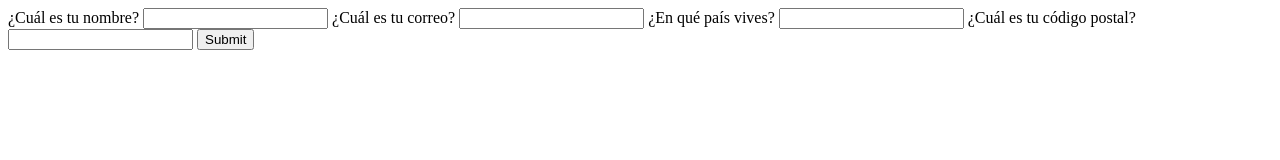
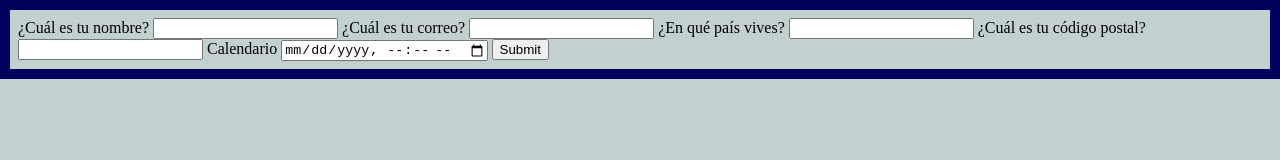
Before and after one commit to javierpd45/Curso-Definitivo-de-HTML-y-CSS, a plain HTML site: page claseCalendario/claseCalendario.html in a window 1280 px wide. Drawn offline with Linux system fonts and the light colour scheme.

Commit message:
Cambios en calendario y select

```diff
--- a/claseCalendario/claseCalendario.html
+++ b/claseCalendario/claseCalendario.html
@@ -5,6 +5,7 @@
     <meta http-equiv="X-UA-Compatible" content="IE=edge">
     <meta name="viewport" content="width=device-width, initial-scale=1.0">
     <title>Calendario</title>
+    <link rel="stylesheet" href="/css/style.css">
 </head>
 <body>
    <main>
@@ -25,7 +26,30 @@
             <span>¿Cuál es tu código postal?</span>
             <input type="text" name="cp" id="cp" autocomplete="postal-code" required/>
         </label>
-        <input type="submit" />
+        <!-- <label for="hora">
+            <span>Hora</span>
+            <input type="time" name="hora" id="hora">
+        </label>
+        <label for="dia">
+            <span>Día</span>
+            <input type="date" name="dia" id="dia">
+        </label>
+        <label for="semana">
+            <span>Semana</span>
+            <input type="week" name="semana" id="semana">
+        </label>
+        <label for="mes">
+            <span>Mes</span>
+            <input type="month" name="mes" id="mes">
+        </label>
+        <input type="submit" /> -->
+
+    <!-- Forma sencilla -->
+    <label for="Calendario">
+        <span>Calendario</span>
+        <input type="datetime-local" name="Calendario" id="Calendario" required>
+    </label>
+    <input type="submit">
     </form>
    </main>
 </body>
```
Also changed, not shown: claseCalendario/select.html (+3 -0 lines).
